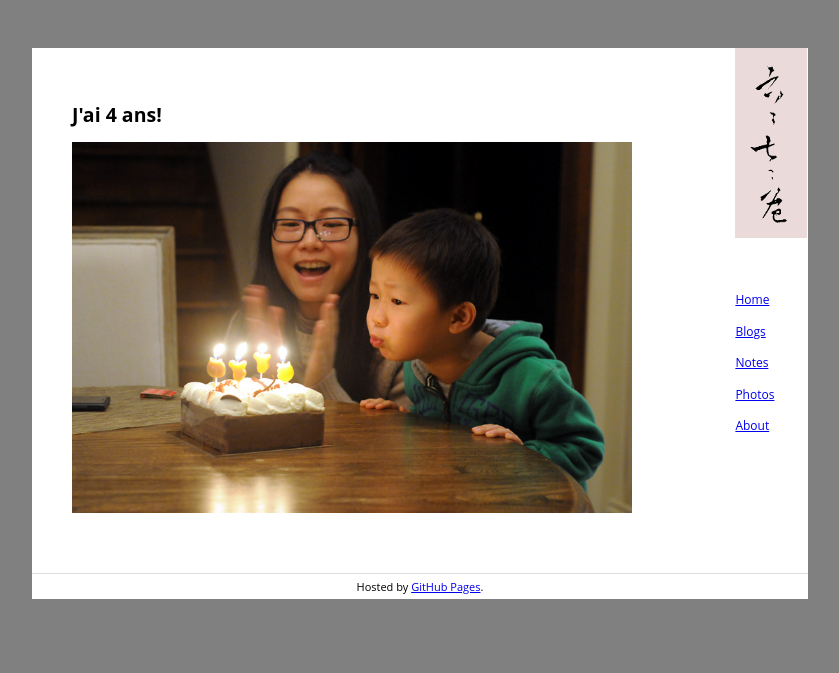
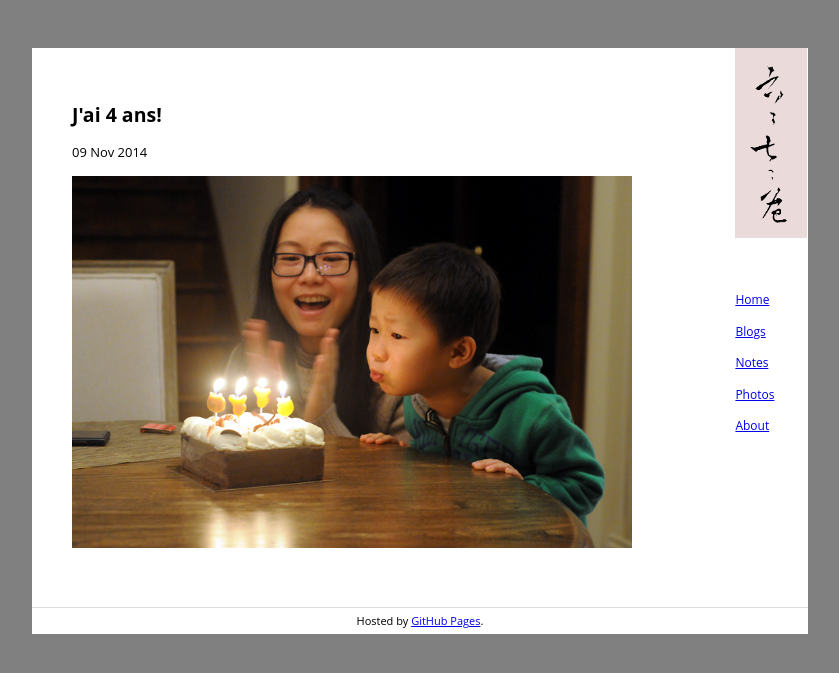
Before and after one commit to wangguanzhou/wangguanzhou.github.io, a Jekyll site: the page built from _posts/2014-11-09-jai-4-ans.md, in a window 1280 px wide. Shown: the top 673 px of the page, without its empty margins (220-1059 px from the left). Built offline with Jekyll 4.4.1, drawn with Linux system fonts in a browser that asks for light colours.

Commit message:
time in post

```diff
--- a/_layouts/post.html
+++ b/_layouts/post.html
@@ -12,6 +12,7 @@
 	<div class="container">
 		<div class="column">
 			<h2> {{ page.title }} </h2>
+			<time> {{ page.date | date_to_string }} </time>
 			<div class="content">
 				{{content}}
 			</div>
```
